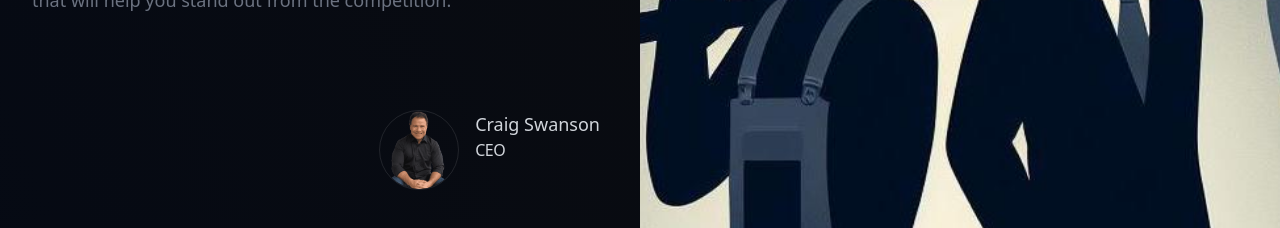
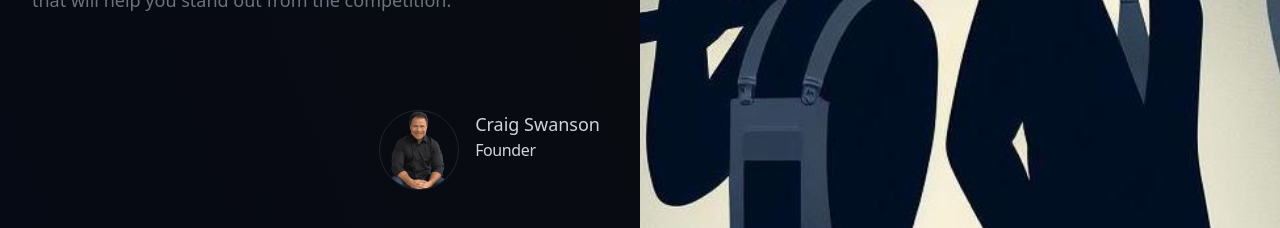
Before and after one commit to johnny-woodtke/upwardsads-website, a Next.js app: page / in a window 1280 px wide. Shown: the part 800-1028 px from the top of the page. Built offline with nearby package versions, Linux system fonts and the light colour scheme; no server answers; what node-mailjet would draw is missing.

Commit message:
Update title

```diff
--- a/components/TeamLink.tsx
+++ b/components/TeamLink.tsx
@@ -42,7 +42,7 @@ export function TeamLink() {
         <Avatar src="/assets/craig-swanson.png" />
         <div className="ml-4 flex flex-col justify-start text-left max-sm:ml-3 md:h-20">
           <p className="pr-2 text-gray-300 md:text-lg">Craig Swanson</p>
-          <p className="text-sm tracking-tight text-gray-300 md:text-base">CEO</p>
+          <p className="text-sm tracking-tight text-gray-300 md:text-base">Founder</p>
           <MeetTheTeam
             {...{
               isHidden,
```
